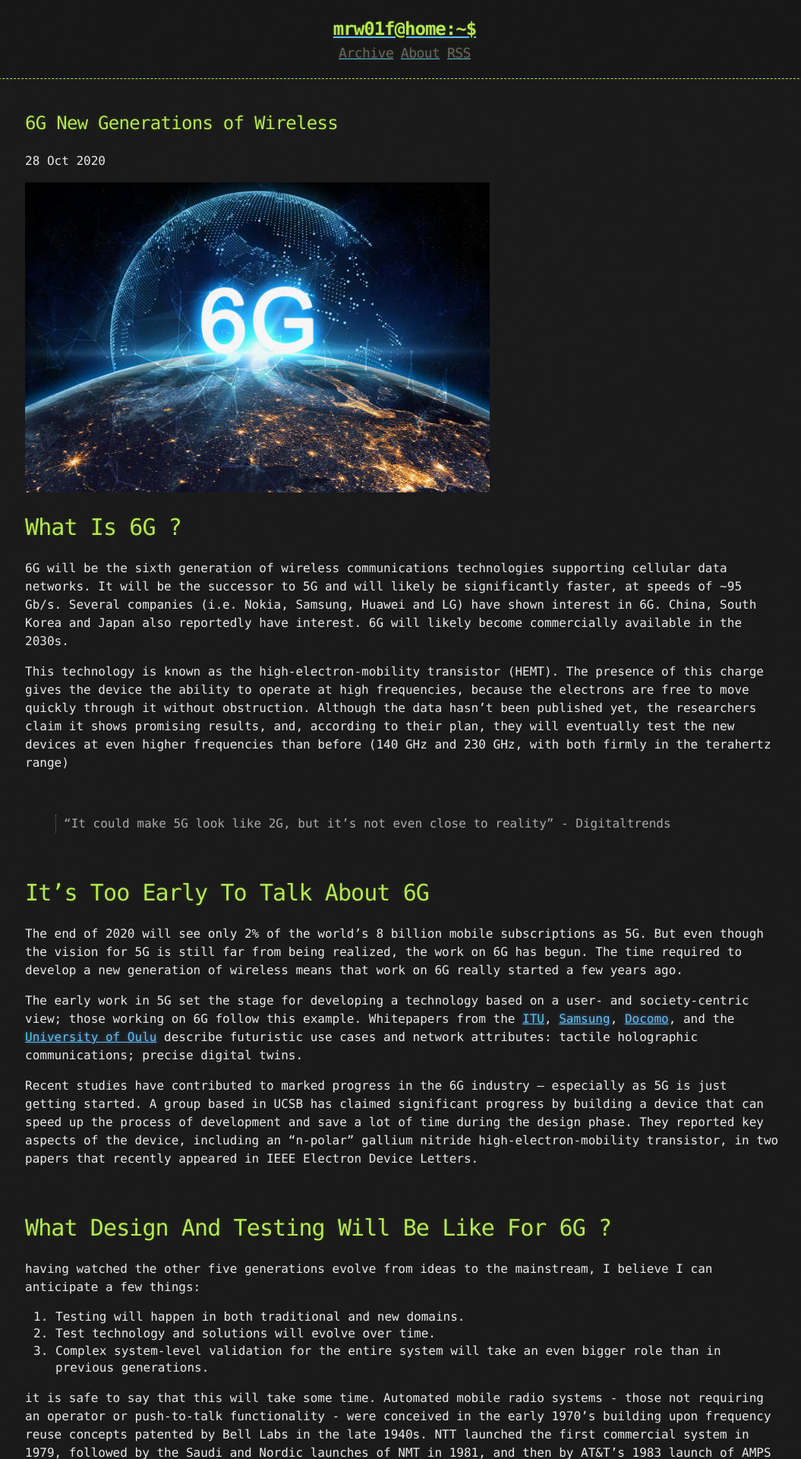
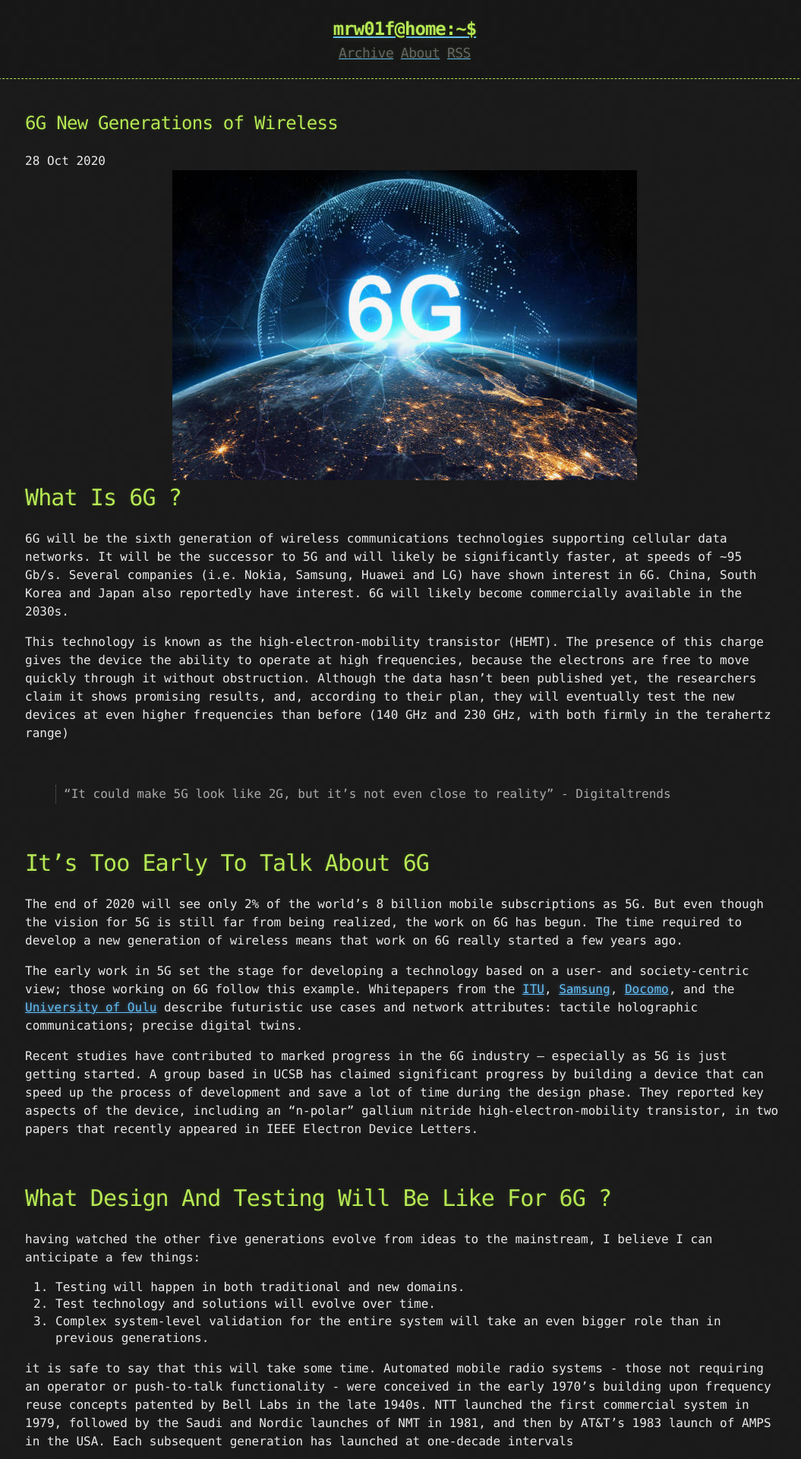
Before and after one commit to MRW01F/blog, a Jekyll site: the page built from _posts/2020-10-28-6G-New-Generations-of-Wireless.md, in a window 1280 px wide. Shown: the top 1920 px of the page at 76% size, without its empty margins (107-1162 px from the left). Built offline with Jekyll 4.4.1, drawn with Linux system fonts in a browser that asks for light colours.

Commit message:
image center

```diff
--- a/_posts/2020-10-28-6G-New-Generations-of-Wireless.md
+++ b/_posts/2020-10-28-6G-New-Generations-of-Wireless.md
@@ -3,7 +3,11 @@ title: 6G New Generations of Wireless
 published: true
 ---
 
-<img src="{{ site.baseurl }}/assets/images/6g.jpg">
+<center>
+
+<img align="center" src="{{ site.baseurl }}/assets/images/6g.jpg">
+
+</center>
 
 # What Is 6G ?
 
```
